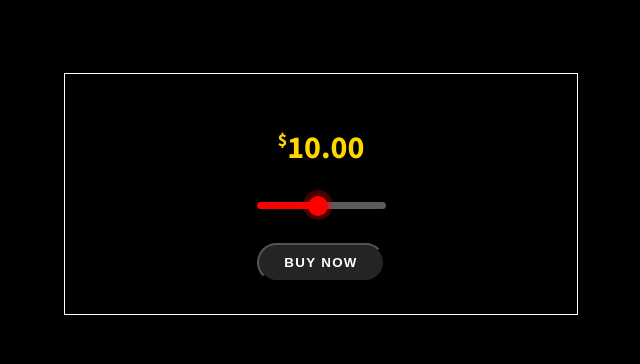
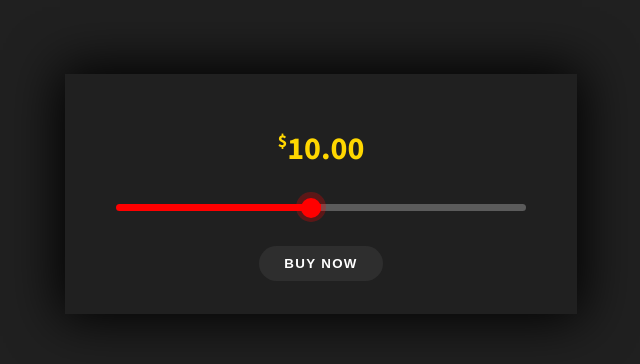
Before and after one commit to jcsmileyjr/range-slider, a React (Create React App) app in the folder react-range-slider/: page / in a window 1280 px wide. Shown: the part 206-570 px from the top of the page, without its empty margins (319-959 px from the left). Built offline with nearby package versions, Linux system fonts and the light colour scheme.

Commit message:
Refactor the button and range input styles

```diff
--- a/react-range-slider/src/App.css
+++ b/react-range-slider/src/App.css
@@ -17,7 +17,9 @@ main {
   justify-content: space-evenly;
   padding: 20px 0;
   font-family: Source Sans Pro;
-  border: 1px solid white; /*TESTING ONLY*/
+  box-shadow: 0px -1px 50px 5px rgba(0,0,0,1);
+  -webkit-box-shadow: 0px -1px 50px 5px rgba(0,0,0,1);
+  -moz-box-shadow: 0px -1px 30px 5px rgba(0,0,0,1);
 }
 
 h1 {
@@ -32,6 +34,7 @@ h1 {
 .range__inputRange--style {
 	-webkit-appearance: none;
 	height: 7px;
+  width: 80%;
 	background: #5b5b5b;
 	border-radius: 5px;
 	background-image: linear-gradient(#ff0000, #ff0000);
@@ -62,10 +65,11 @@ input[type='range']::-webkit-slider-thumb {
   padding: 10px 25px;
   text-transform: uppercase;
   margin-top: 20px;
-  background-color: #242424;
+  background-color: #2e2e2e;
   color: white;
   letter-spacing: .1em;
   font-weight: bold;
+  border:none;
 }
 
 @media only screen and (max-width:600px){
--- a/react-range-slider/src/index.css
+++ b/react-range-slider/src/index.css
@@ -5,7 +5,7 @@ body {
     sans-serif;
   -webkit-font-smoothing: antialiased;
   -moz-osx-font-smoothing: grayscale;
-  background-color: black;
+  background-color: rgb(32, 32, 32);
 }
 
 code {
```
